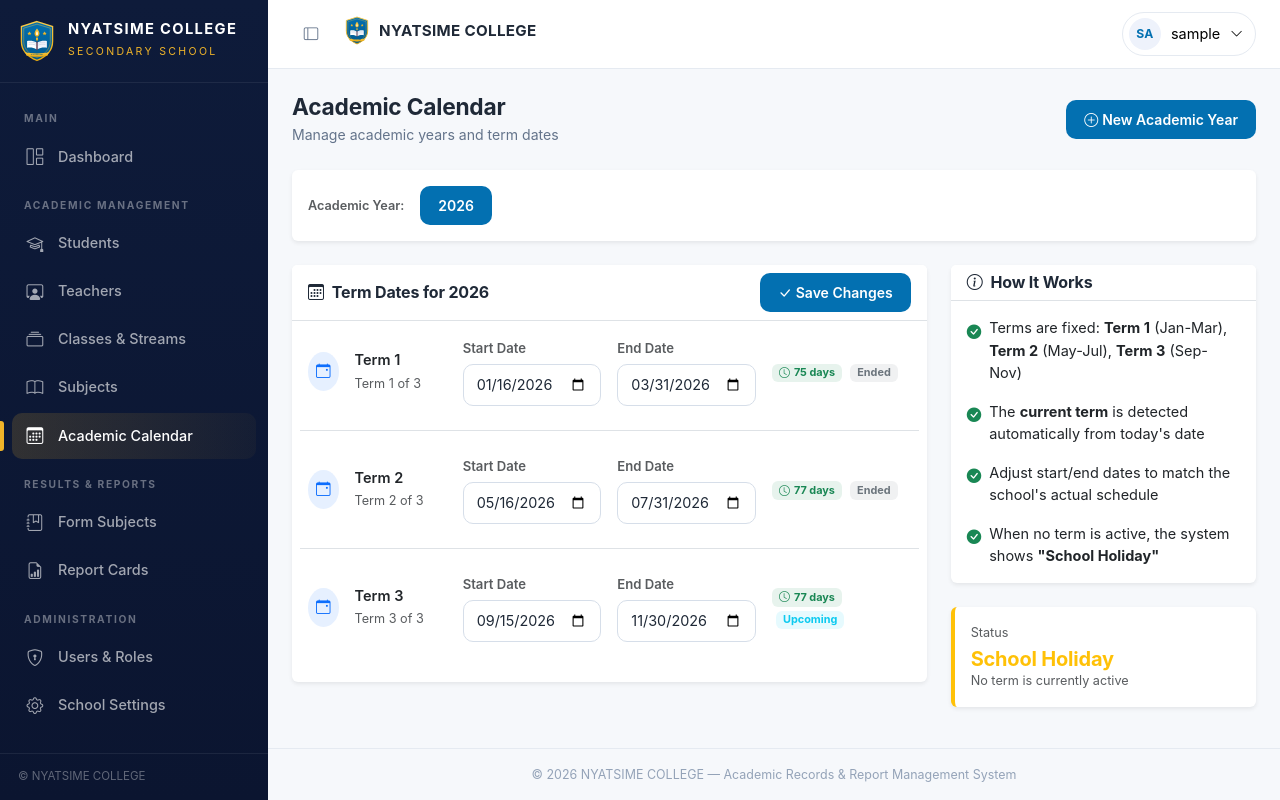
After one commit to Dkyellow/Nyatsime-College-RMS, a Flask app: page /admin/academic-calendar in a window 1280 px wide. The commit adds this page. Run offline with Flask 3, Linux system fonts and the light colour scheme; the visitor is signed in with stand-in values (Sample User, id 1); data comes from the database, SQL or seed files in the repository; data that the repository does not hold is empty; some libraries are stand-ins or nearby versions.

Commit message:
style: update color scheme for consistency and replace SVG crest with PNG in templates feat: add academic calendar management page

```diff
--- a/app/static/css/style.css
+++ b/app/static/css/style.css
@@ -5,8 +5,8 @@
 
 :root {
     --ny-navy: #0E1B3A;          /* sidebar / dark neutral */
-    --ny-navy-2: #16295F;        /* deep royal blue */
-    --ny-blue: #1E3A8A;          /* primary blue */
+    --ny-navy-2: #0370b1;        /* primary blue */
+    --ny-blue: #0370b1;          /* primary blue */
     --ny-blue-soft: #EEF2FB;     /* soft blue tint */
     --ny-gold: #F0B429;          /* academic gold */
     --ny-gold-soft: #FEF7E0;
--- /dev/null
+++ b/app/templates/admin/academic_calendar.html
@@ -0,0 +1,164 @@
+{% extends "base.html" %}
+{% block title %}Academic Calendar - {{ SCHOOL_NAME }}{% endblock %}
+
+{% block content %}
+<div class="d-flex justify-content-between align-items-center mb-4">
+    <div>
+        <h4 class="page-title mb-1">Academic Calendar</h4>
+        <p class="page-sub mb-0">Manage academic years and term dates</p>
+    </div>
+    <button class="btn btn-primary btn-sm" data-bs-toggle="modal" data-bs-target="#prepareYearModal">
+        <i class="bi bi-plus-circle me-1"></i>New Academic Year
+    </button>
+</div>
+
+<div class="card border-0 shadow-sm mb-4">
+    <div class="card-body py-3">
+        <div class="d-flex align-items-center gap-3 flex-wrap">
+            <span class="text-muted small fw-semibold">Academic Year:</span>
+            {% for y in years %}
+            <a href="{{ url_for('admin.academic_calendar', year=y) }}"
+               class="btn btn-sm {% if selected_year == y %}btn-primary{% else %}btn-outline-secondary{% endif %}">
+                {{ y }}
+            </a>
+            {% endfor %}
+        </div>
+    </div>
+</div>
+
+<div class="row g-4">
+    <div class="col-lg-8">
+        <form method="POST" action="{{ url_for('admin.save_academic_calendar', year_id=year.id) }}">
+            <div class="card border-0 shadow-sm">
+                <div class="card-header bg-white border-bottom d-flex justify-content-between align-items-center">
+                    <h6 class="mb-0"><i class="bi bi-calendar3 me-2"></i>Term Dates for {{ year.name }}</h6>
+                    <button type="submit" class="btn btn-primary btn-sm">
+                        <i class="bi bi-check-lg me-1"></i>Save Changes
+                    </button>
+                </div>
+                <div class="card-body">
+                    {% for term in terms %}
+                    <div class="row g-3 mb-4 align-items-center {% if not loop.last %}border-bottom pb-4{% endif %}">
+                        <div class="col-md-3">
+                            <div class="d-flex align-items-center">
+                                <div class="rounded-circle bg-primary bg-opacity-10 p-2 me-3">
+                                    <i class="bi bi-calendar-event text-primary"></i>
+                                </div>
+                                <div>
+                                    <div class="fw-semibold">{{ term.name }}</div>
+                                    <small class="text-muted">Term {{ loop.index }} of 3</small>
+                                </div>
+                            </div>
+                        </div>
+                        <div class="col-md-3">
+                            <label class="form-label small text-muted">Start Date</label>
+                            <input type="date" class="form-control" name="term_{{ term.id }}_start"
+                                   value="{{ term.start_date.isoformat() if term.start_date else '' }}">
+                        </div>
+                        <div class="col-md-3">
+                            <label class="form-label small text-muted">End Date</label>
+                            <input type="date" class="form-control" name="term_{{ term.id }}_end"
+                                   value="{{ term.end_date.isoformat() if term.end_date else '' }}">
+                        </div>
+                        <div class="col-md-3">
+                            {% if term.start_date and term.end_date %}
+                                {% set days = (term.end_date - term.start_date).days + 1 %}
+                                <span class="badge bg-success bg-opacity-10 text-success">
+                                    <i class="bi bi-clock me-1"></i>{{ days }} days
+                                </span>
+                            {% else %}
+                                <span class="badge bg-warning bg-opacity-10 text-warning">Dates not set</span>
+                            {% endif %}
+
+                            {% if current_term and current_term.id == term.id %}
+                                <span class="badge bg-primary bg-opacity-10 text-primary ms-1">
+                                    <i class="bi bi-circle-fill me-1" style="font-size:0.5rem"></i>Current
+                                </span>
+                            {% elif term.end_date and term.end_date < today %}
+                                <span class="badge bg-secondary bg-opacity-10 text-secondary ms-1">Ended</span>
+                            {% elif term.start_date and term.start_date > today %}
+                                <span class="badge bg-info bg-opacity-10 text-info ms-1">Upcoming</span>
+                            {% endif %}
+                        </div>
+                    </div>
+                    {% endfor %}
+                </div>
+            </div>
+        </form>
+    </div>
+
+    <div class="col-lg-4">
+        <div class="card border-0 shadow-sm mb-4">
+            <div class="card-header bg-white border-bottom">
+                <h6 class="mb-0"><i class="bi bi-info-circle me-2"></i>How It Works</h6>
+            </div>
+            <div class="card-body">
+                <ul class="list-unstyled mb-0">
+                    <li class="d-flex mb-3">
+                        <i class="bi bi-check-circle-fill text-success me-2 mt-1"></i>
+                        <span>Terms are fixed: <strong>Term 1</strong> (Jan-Mar), <strong>Term 2</strong> (May-Jul), <strong>Term 3</strong> (Sep-Nov)</span>
+                    </li>
+                    <li class="d-flex mb-3">
+                        <i class="bi bi-check-circle-fill text-success me-2 mt-1"></i>
+                        <span>The <strong>current term</strong> is detected automatically from today's date</span>
+                    </li>
+                    <li class="d-flex mb-3">
+                        <i class="bi bi-check-circle-fill text-success me-2 mt-1"></i>
+                        <span>Adjust start/end dates to match the school's actual schedule</span>
+                    </li>
+                    <li class="d-flex">
+                        <i class="bi bi-check-circle-fill text-success me-2 mt-1"></i>
+                        <span>When no term is active, the system shows <strong>"School Holiday"</strong></span>
+                    </li>
+                </ul>
+            </div>
+        </div>
+
+        {% if current_term %}
+        <div class="card border-0 shadow-sm border-start border-primary border-4">
+            <div class="card-body">
+                <div class="text-muted small mb-1">Currently Active</div>
+                <h5 class="mb-1">{{ current_term.name }}, {{ year.name }}</h5>
+                {% if current_term.start_date and current_term.end_date %}
+                <p class="text-muted small mb-0">
+                    {{ current_term.start_date.strftime('%d %b') }} - {{ current_term.end_date.strftime('%d %b %Y') }}
+                </p>
+                {% endif %}
+            </div>
+        </div>
+        {% else %}
+        <div class="card border-0 shadow-sm border-start border-warning border-4">
+            <div class="card-body">
+                <div class="text-muted small mb-1">Status</div>
+                <h5 class="mb-0 text-warning">School Holiday</h5>
+                <p class="text-muted small mb-0">No term is currently active</p>
+            </div>
+        </div>
+        {% endif %}
+    </div>
+</div>
+
+<div class="modal fade" id="prepareYearModal" tabindex="-1">
+    <div class="modal-dialog">
+        <div class="modal-content">
+            <form method="POST" action="{{ url_for('admin.prepare_year') }}">
+                <div class="modal-header">
+                    <h5 class="modal-title">Prepare New Academic Year</h5>
+                    <button type="button" class="btn-close" data-bs-dismiss="modal"></button>
+                </div>
+                <div class="modal-body">
+                    <p class="text-muted">Create a new academic year with default term dates. You can adjust the dates afterwards.</p>
+                    <label class="form-label">Academic Year</label>
+                    <input type="text" class="form-control" name="year_name" placeholder="e.g. 2027" required
+                           pattern="\d{4}" maxlength="4">
+                    <div class="form-text">Enter a single year (e.g. 2027, not 2026/2027)</div>
+                </div>
+                <div class="modal-footer">
+                    <button type="button" class="btn btn-light" data-bs-dismiss="modal">Cancel</button>
+                    <button type="submit" class="btn btn-primary">Create Year</button>
+                </div>
+            </form>
+        </div>
+    </div>
+</div>
+{% endblock %}
--- a/app/templates/admin/settings.html
+++ b/app/templates/admin/settings.html
@@ -47,7 +47,7 @@
     <div class="col-lg-4">
         <div class="card-panel text-center">
             <div class="panel-head d-block text-start"><h6 class="panel-title"><i class="bi bi-patch-check me-2"></i>Brand Preview</h6></div>
-            <img src="{{ url_for('static', filename='img/nyatsime-crest.svg') }}" alt="Nyatsime College Crest" class="settings-crest my-2">
+            <img src="{{ url_for('static', filename='img/nyatsime-crest.png') }}" alt="Nyatsime College Crest" class="settings-crest my-2">
             <h5 class="mb-1">{{ values['school_name'] or 'NYATSIME COLLEGE' }}</h5>
             <p class="text-muted small mb-3">{{ values['school_motto'] or '' }}</p>
             <p class="small text-muted mb-0">
--- a/app/templates/auth/login.html
+++ b/app/templates/auth/login.html
@@ -6,7 +6,7 @@
 <div class="login-shell">
     <div class="login-hero d-none d-lg-flex">
         <div class="login-hero-inner">
-            <img src="{{ url_for('static', filename='img/nyatsime-crest.svg') }}" alt="{{ SCHOOL_NAME }} Crest" class="hero-crest">
+            <img src="{{ url_for('static', filename='img/nyatsime-crest.png') }}" alt="{{ SCHOOL_NAME }} Crest" class="hero-crest">
             <h1 class="hero-title">{{ SCHOOL_NAME }}</h1>
             <p class="hero-sub">Knowledge &bull; Integrity &bull; Excellence</p>
             <div class="hero-divider"></div>
@@ -20,7 +20,7 @@
     <div class="login-panel">
         <div class="login-card">
             <div class="login-brand">
-                <img src="{{ url_for('static', filename='img/nyatsime-crest.svg') }}" alt="" class="login-crest d-lg-none">
+                <img src="{{ url_for('static', filename='img/nyatsime-crest.png') }}" alt="" class="login-crest d-lg-none">
                 <span class="brand-dot"></span>
                 <small>{{ SCHOOL_NAME }}</small>
             </div>
```
Also changed, not shown: app/services/pdf_service.py (+8 -8 lines), app/static/img/nyatsime-crest.png, app/static/img/nyatsime-crest.svg.
